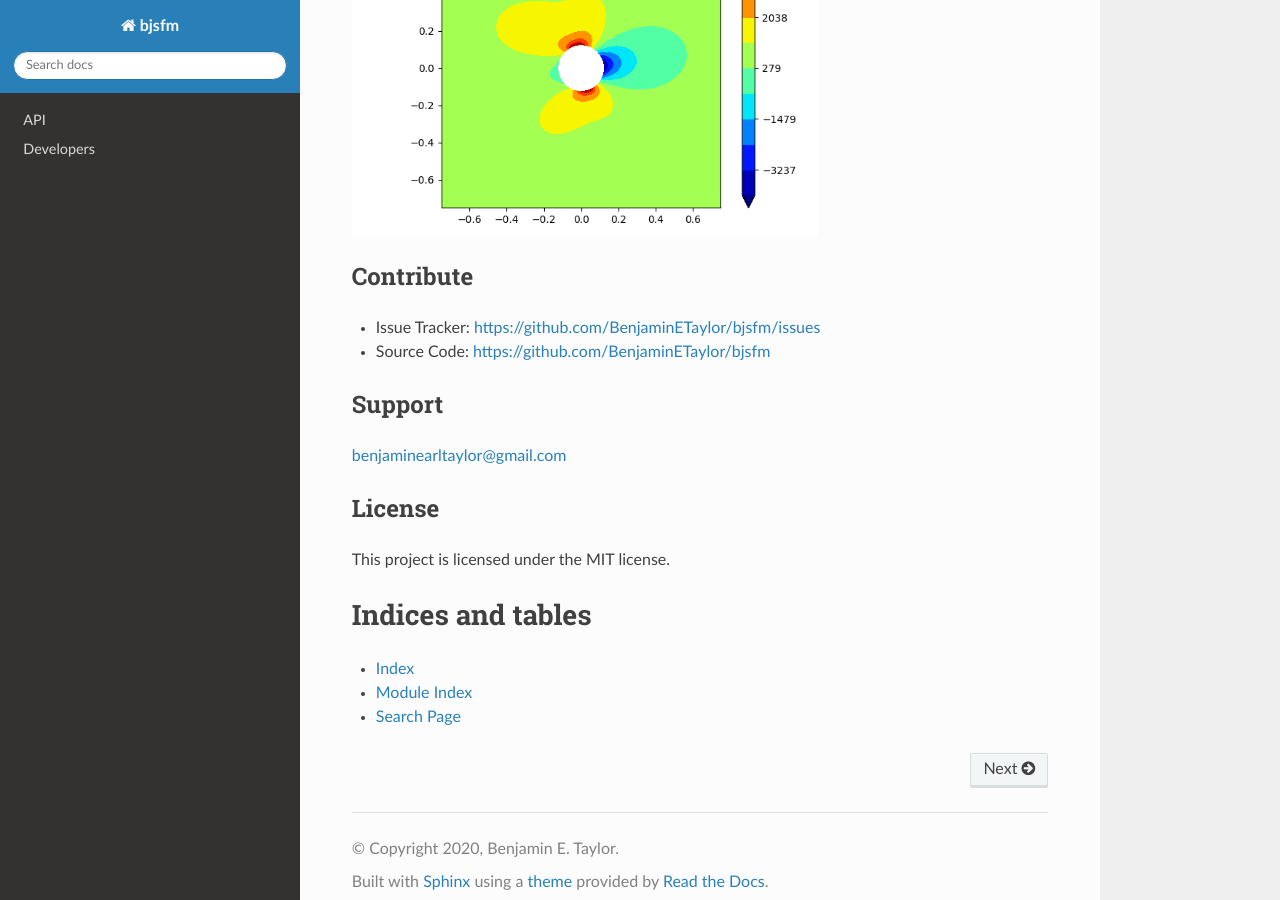
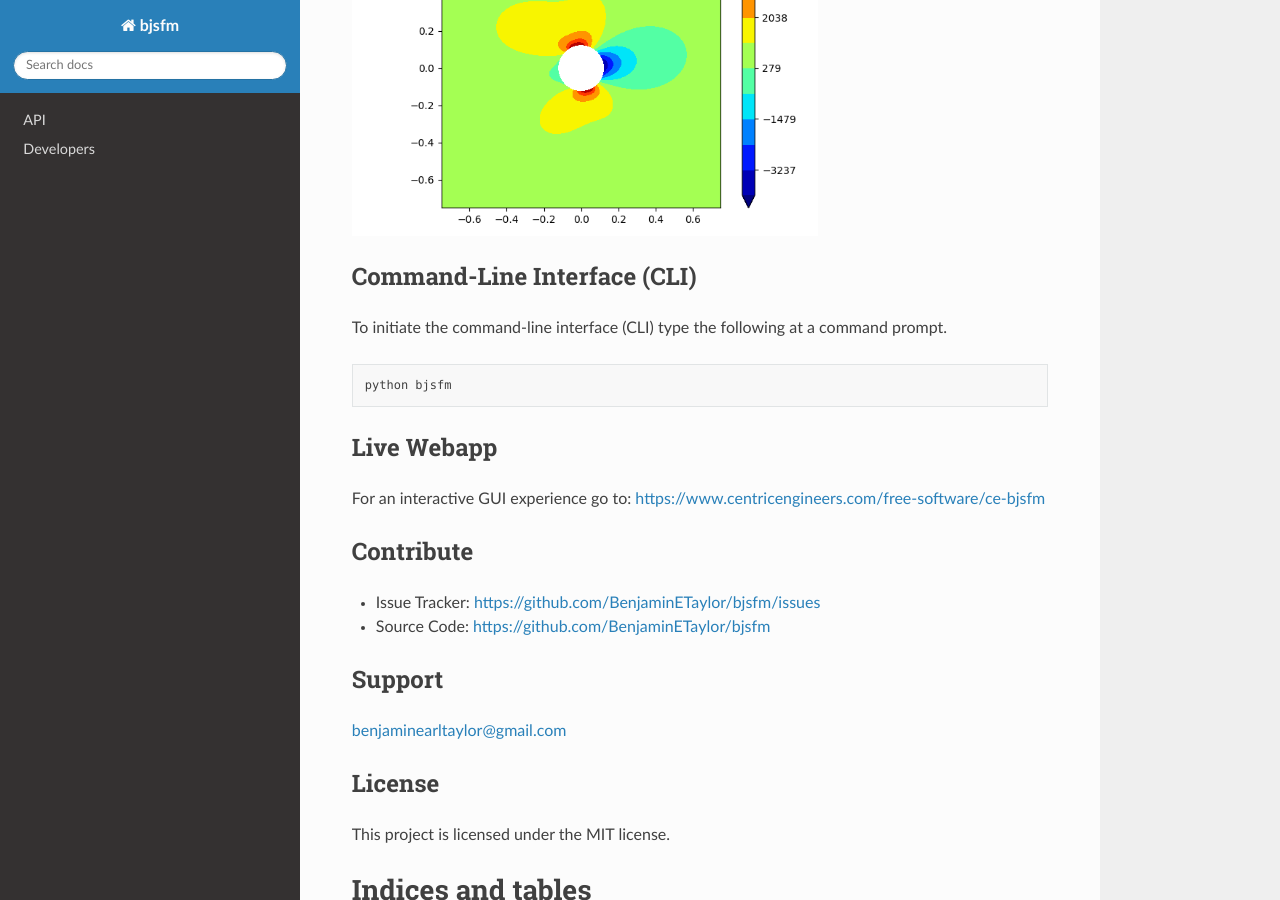
Before and after one commit to BenjaminETaylor/bjsfm, a Sphinx documentation site: the page built from docs/source/index.rst, in a window 1280 px wide and 900 px high, scrolled down 1977 px. Built offline with Sphinx 7.4.7 and the Read the Docs theme 2.0.0, drawn with Linux system fonts in a browser that asks for light colours.

Commit message:
small mods to docs

```diff
--- a/docs/source/index.rst
+++ b/docs/source/index.rst
@@ -91,6 +91,19 @@ Plot the combined stresses.
 .. image:: ../img/example_stress_plot.png
    :height: 350px
 
+Command-Line Interface (CLI)
+----------------------------
+
+To initiate the command-line interface (CLI) type the following at a command prompt.
+::
+
+   python bjsfm
+
+Live Webapp
+-----------
+
+For an interactive GUI experience go to: https://www.centricengineers.com/free-software/ce-bjsfm
+
 Contribute
 ----------
 
```
